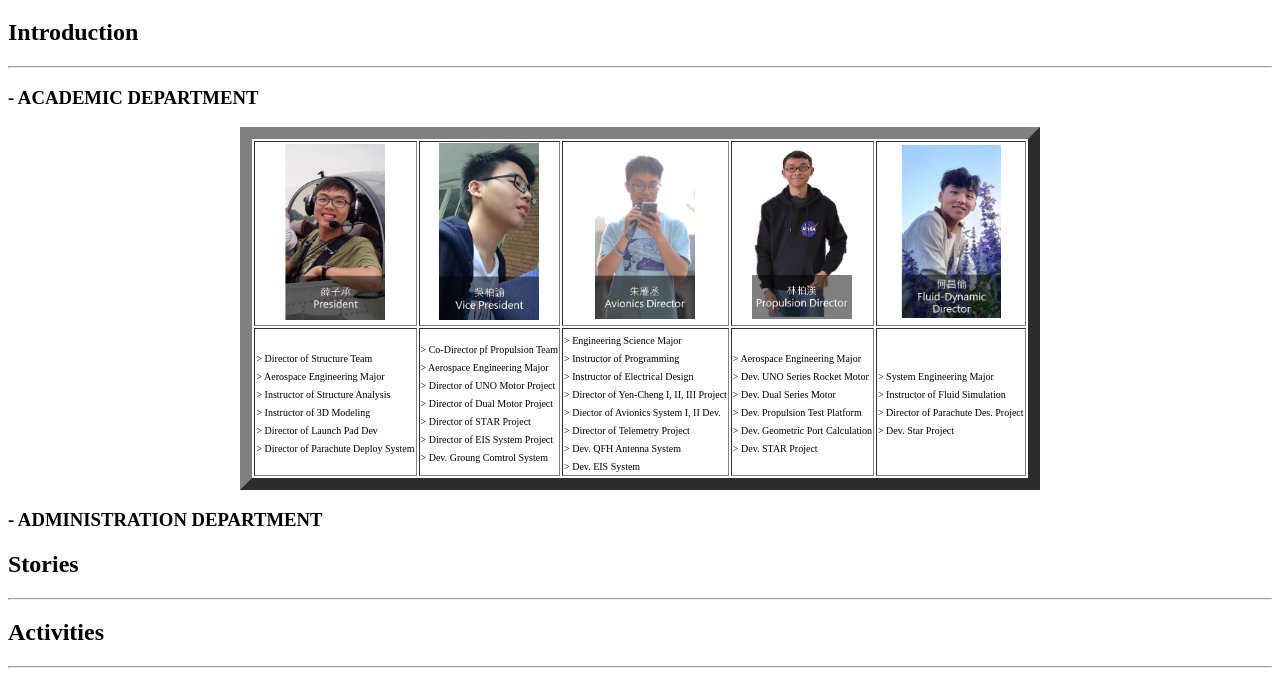
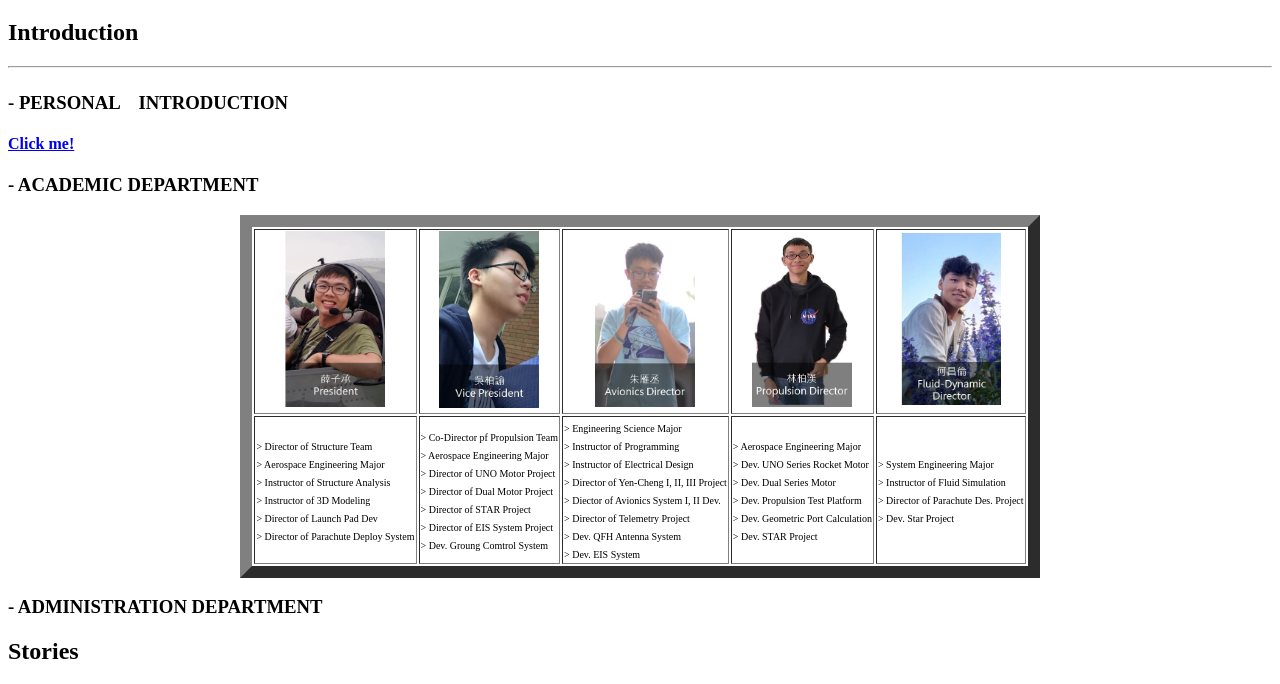
Before and after one commit to 1y1c0c8/htmltest, a plain HTML site: page ISP homepage.html in a window 1280 px wide. Shown: the part 61-745 px from the top of the page. Drawn offline with Linux system fonts and the light colour scheme.

Commit message:
Update ISP homepage.html
test multi-page

```diff
--- a/ISP homepage.html
+++ b/ISP homepage.html
@@ -8,6 +8,9 @@
     <!--團隊介紹-->
     <h2>Introduction</h2>
     <hr></hr>
+    <!--個人簡介-->
+    <h3> - PERSONAL　INTRODUCTION</h3>
+    <h4><a href="personal introduction.html">Click me!</a></h4>
     <!--學術部簡介-->
     <h3> - ACADEMIC DEPARTMENT</h3>
     <!--主要幹部介紹表格-->
```
